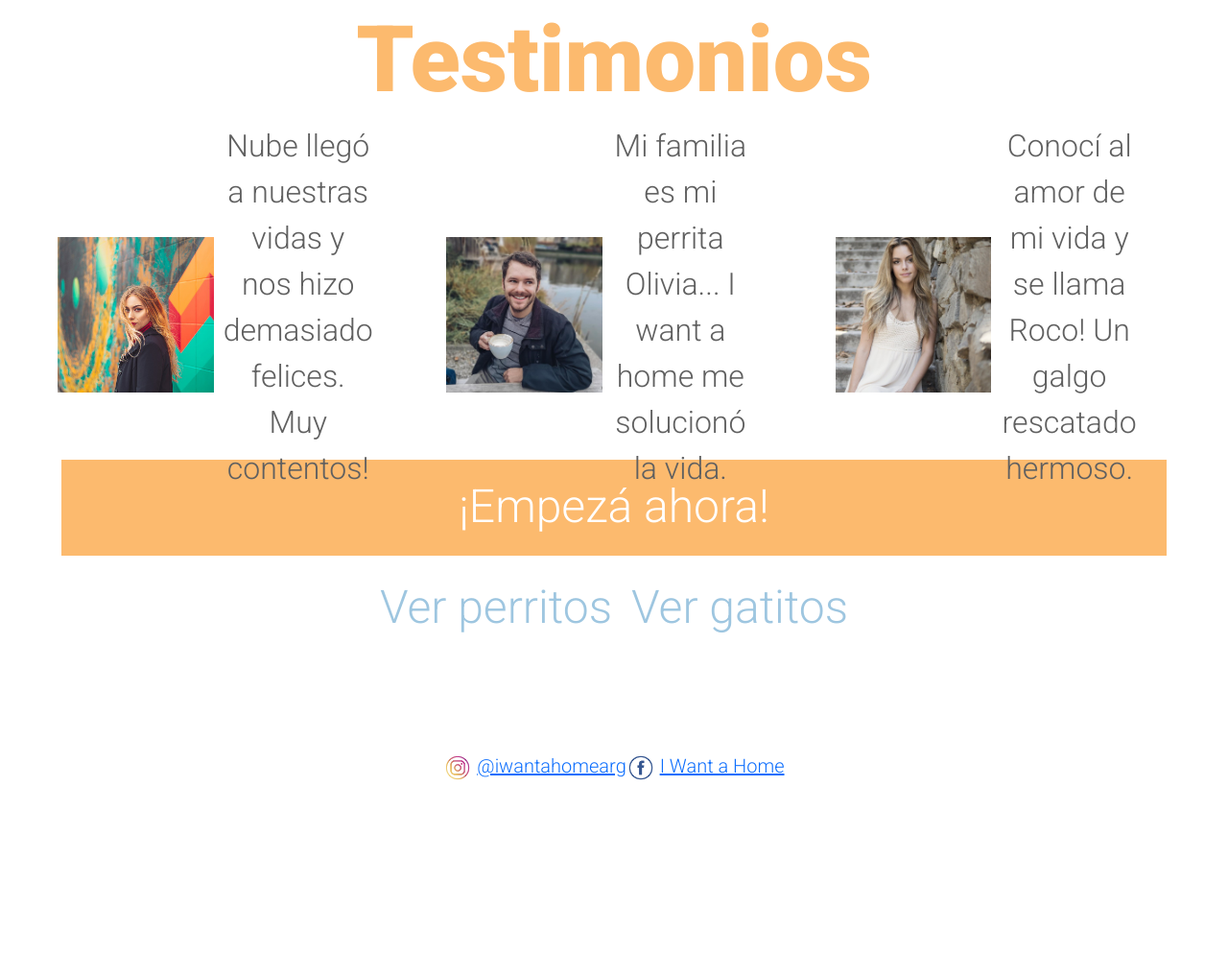
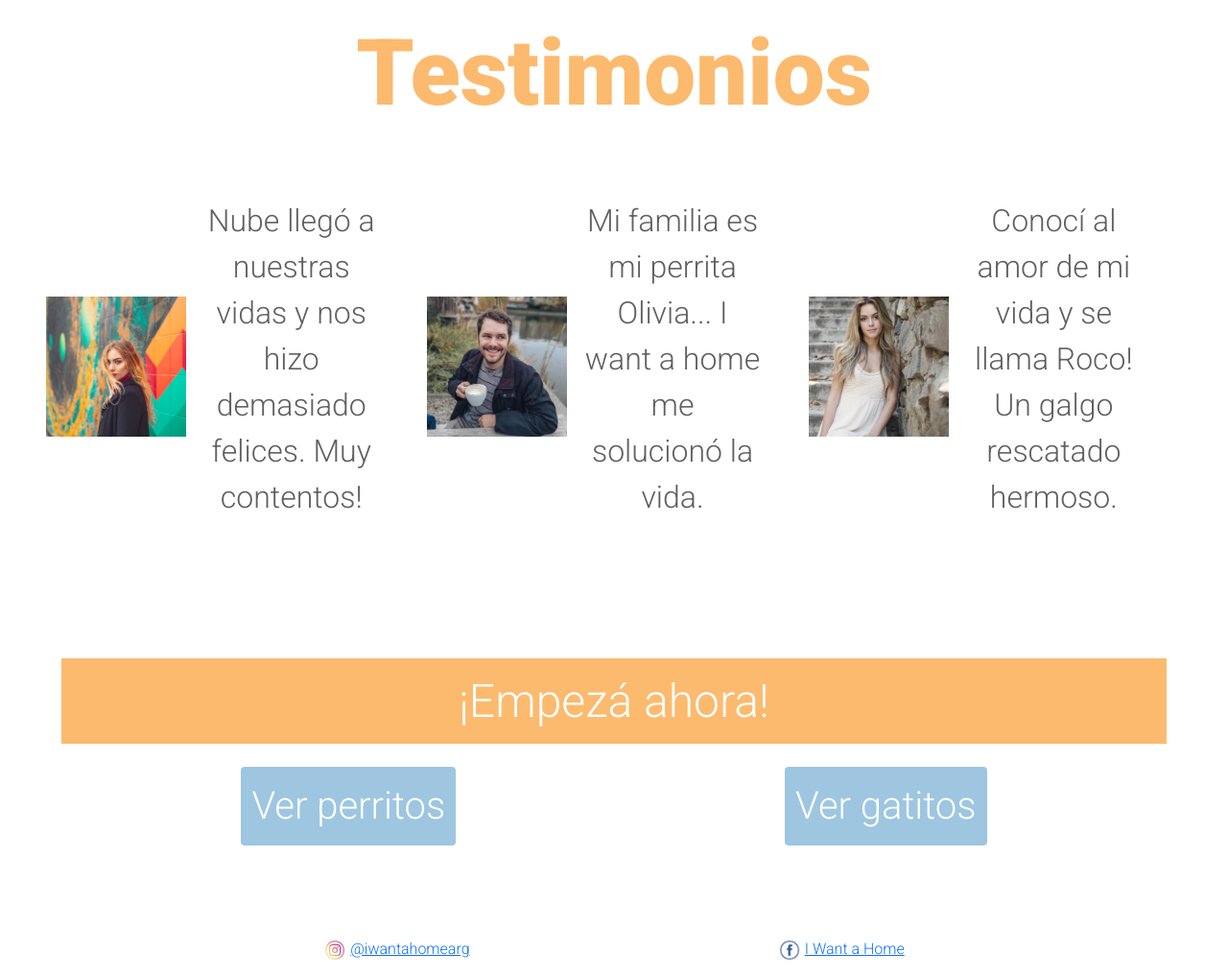
Before and after one commit to agustinavi/iwantahome, a plain HTML site: page index.html in a window 1280 px wide. Shown: the part 1431-2449 px from the top of the page at 96% size. Before the commit the page ends 2286 px from the top, so only its background shows below. Drawn offline with nearby package versions, Linux system fonts and the light colour scheme.

Commit message:
responsive de index y gatos listo

```diff
--- a/index.html
+++ b/index.html
@@ -146,8 +146,11 @@
             <h2>¡Empezá ahora!</h2>
 
         <div class="veranimales">
-            <a href="perros.html"> Ver perritos</a>
-            <a href="gatos.html"> Ver gatitos</a>
+          <button type="button" href="perros.html" class="btn btn-primary btn-sm">Ver perritos</button>
+          <button type="button" href="gatos.html" class="btn btn-primary btn-sm">Ver gatitos</button>
+
+            <!-- <a href="perros.html"> Ver perritos</a>
+            <a href="gatos.html"> Ver gatitos</a> -->
         </div>
     </section>
         <!-- Fin Sección 3 -->
--- a/style.css
+++ b/style.css
@@ -10,6 +10,7 @@ html {
 }
 /*
     celeste #9EC6E0
+    celeste mas oscuro #91bddasii
     naranja #FCBA6E
     gris #606060 */
 
@@ -73,11 +74,13 @@ body{
     width: 100%;
     height: auto;
 
-    padding: 40px 40px;
+    padding: 2rem;
 
     display: grid;
     grid-template-columns: 1fr 1fr;
     grid-template-rows: 1fr;
+
+    justify-items: center;
 }
 
 @media (max-width: 600px) {
@@ -87,7 +90,7 @@ body{
     }
 }
 
-.informacion{
+#informacion{
     height: auto;
     padding: 40px;
     padding-top: 20%;
@@ -104,6 +107,7 @@ body{
 
 @media screen and (max-width: 570px){
     #informacion{
+        width: 90%;
         font-size: 2rem;
         padding: 10px;
         font-weight: 300;
@@ -111,13 +115,15 @@ body{
     .testimoniostexto{
         font-size: 1rem;
     }
-
+    .fotoprincipal{
+        padding: 1rem;
+    }
 }
 
 .fotoprincipal{
     width: 90%;
     min-height: 100%;
-    padding-right: 20px;
+    padding-right: 1rem;
     margin-left: 0%;
 }
 
@@ -131,8 +137,8 @@ body{
 /* <!-- Sección Testimonios en Home --> */
 .testimoniosseccion{
     width: 100%;
-    height: 40%;
-    padding: 20px;
+    height: auto;
+    padding: 2rem;
 
     display: inline-block;
     text-align: center;
@@ -141,13 +147,15 @@ body{
 
 .testimonioscontainer{
     width: 100%;
-    height: fit-content;
+    height: auto;
     justify-content: space-around;
+    align-content: center;
 }
 
 .testimoniostitulo{
     height: auto;
     width: 100%;
+    padding: 1rem;
     color: #FCBA6E;
 
     display: inline-block;
@@ -160,22 +168,23 @@ body{
 }
 
 .testimoniosejemplos{
-    height: 200px;
-    padding: 40px;
-    padding-top: 200px;
+    /* width: 100%; */
+    height: auto;
+    padding: 1rem;
+    padding-top: 2rem;
     align-items: center;
     display: flex
 }
 
 .testimoniosfoto1, .testimoniosfoto2, .testimoniosfoto3{
-    width: 50%;
+    width: 40%;
 }
 
 .testimoniostexto{
     font-family: 'Roboto', sans-serif;
     font-size: 2rem;
     color: #606060;
-    padding: 10px;
+    padding: 1rem;
     align-content: center;
     justify-content: left;
 }
@@ -188,6 +197,9 @@ body{
         font-size: 1rem;
         justify-content: center;
         align-content: center;
+    }
+    .testimoniosfoto1, .testimoniosfoto2, .testimoniosfoto3{
+        width: 50%;
     }
 
 }
@@ -266,8 +278,8 @@ body{
     background-color: #FCBA6E;
 
     width: 100%;
-    height: 100px;
-    padding: 20px;
+    height: auto;
+    padding: 1rem;
 
     font-size: 3rem;
     font-family: 'Roboto', sans-serif;
@@ -278,15 +290,17 @@ body{
 .veranimales{
     display: flex;
     width: 100%;
-    height: 50%;
+    height: auto;
+    padding: 1rem;
     align-items: center;
-    justify-content: center;
+    justify-content: space-around;
+
 }
 
 .empeza div a{
     font-family: 'Roboto', sans-serif;
     font-size: 3rem;
-    padding: 10px;
+    padding: 1rem;
     /* margin: auto; */
     color: #9EC6E0;
     text-decoration: none;
@@ -297,6 +311,9 @@ body{
 @media screen and (max-width: 570px){
     .empeza{
         transform: scale(0.8);
+    }
+    .veranimales{
+        transform: scale(0.8)
     }
 }
 
@@ -341,7 +358,6 @@ body{
     padding: 1rem;
 
     display: inline-block
-
 }
 
 .gatitostitulo{
@@ -397,6 +413,11 @@ body{
     display: flex;
 }
 
+.listagatos img:hover{
+    transform: scale(1.3);
+    animation: 0.4s;
+}
+
 .gatololito{
     font-family: 'Roboto', sans-serif;
     font-size: 3rem;
@@ -418,6 +439,25 @@ body{
     padding-left: 30px;
     font-size: 2rem;
 }
+
+.botonadoptar{
+    width: 100%;
+    height: auto;
+    font-size: 2rem;
+    padding: 1rem;
+
+    display: flex;
+    justify-content: center;
+}
+
+.btn-primary:hover{
+    background-color: #91bdda;
+}
+
+.btn-primary:focus{
+    background-color:#FCBA6E;
+}
+
 /* <!-- Fin Sección Gatos --> */
 
 /* <!-- Sección Lolito --> */
@@ -601,24 +641,24 @@ body{
 
 /* <!-- Footer --> */
 footer{
-    padding: 40px 20px;
+    padding: 1rem;
     font-family: 'Roboto', sans-serif;
-    font-size: 20px;
+    font-size: 1rem;
 
     display: flex;
-    justify-content: center;
+    justify-content: space-evenly;
     align-items: center;
 }
 
 .logoinstagram .logofacebook{
-    padding: 10px;
+    padding: 1rem;
     align-items: center;
     justify-items: center;
 }
 
 footer img{
-    width: 30px;
-    height: 30px;
+    width: 3vh;
+    height: 3vh;
 }
 /* <!-- Fin Footer --> */
 
```
Also changed, not shown: gatos.html (+5 -0 lines).
